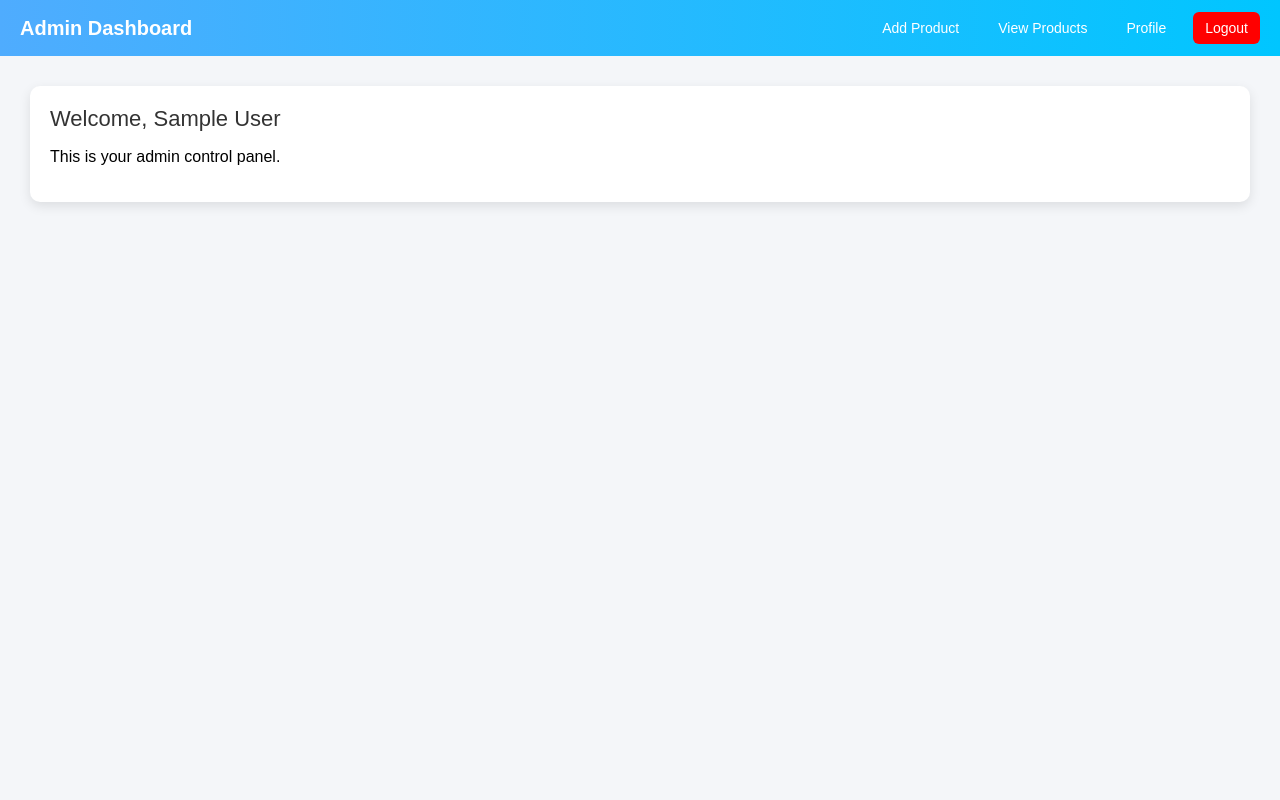
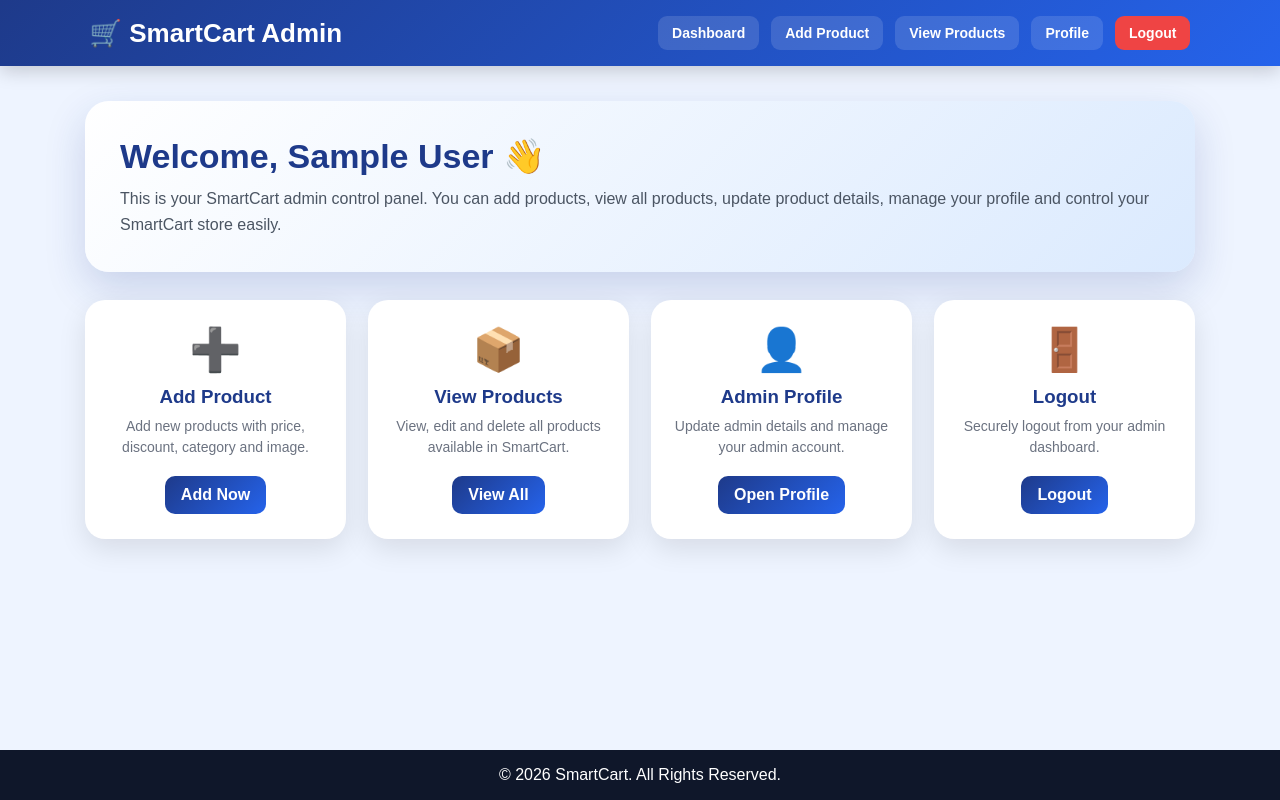
Before and after one commit to swathi0617/Smartcart, a Flask app: page /admin-dashboard in a window 1280 px wide. Run offline with Flask 2, Linux system fonts and the light colour scheme; the visitor is signed in with stand-in values (Sample User, id 1).

Commit message:
Update dashboard.html

```diff
--- a/templates/admin/dashboard.html
+++ b/templates/admin/dashboard.html
@@ -1,89 +1,241 @@
 <!DOCTYPE html>
-<html>
+<html lang="en">
 <head>
-    <title>Admin Dashboard</title>
+<meta charset="UTF-8">
+<meta name="viewport" content="width=device-width, initial-scale=1.0">
+<title>Admin Dashboard - SmartCart</title>
 
 <style>
-        body {
-            margin: 0;
-            font-family: Arial, sans-serif;
-            background: #f4f6f9;
+*{
+margin:0;
+padding:0;
+box-sizing:border-box;
+font-family:Arial,sans-serif;
 }
 
-        /* Navbar */
-        .navbar {
-            background: linear-gradient(90deg, #4facfe, #00c6ff);
-            padding: 12px 20px;
-            display: flex;
-            justify-content: space-between;
-            align-items: center;
-            color: white;
+body{
+min-height:100vh;
+background:#eef4ff;
+display:flex;
+flex-direction:column;
 }
 
-        .navbar h2 {
-            margin: 0;
-            font-size: 20px;
+/* NAVBAR */
+.navbar{
+background:linear-gradient(135deg,#1e3a8a,#2563eb);
+padding:16px 7%;
+display:flex;
+justify-content:space-between;
+align-items:center;
+position:sticky;
+top:0;
+z-index:1000;
+box-shadow:0 5px 18px rgba(0,0,0,.18);
 }
 
-        .nav-links {
-            display: flex;
-            gap: 15px;
-            align-items: center;
+.logo{
+color:#fff;
+font-size:26px;
+font-weight:800;
 }
 
-        .nav-links a {
-            color: white;
-            text-decoration: none;
-            padding: 8px 12px;
-            border-radius: 6px;
-            transition: 0.3s;
-            font-size: 14px;
+.nav-links{
+display:flex;
+gap:12px;
+align-items:center;
 }
 
-        .nav-links a:hover {
-            background: rgba(255,255,255,0.2);
+.nav-links a{
+color:white;
+text-decoration:none;
+padding:9px 14px;
+border-radius:9px;
+font-size:14px;
+font-weight:700;
+background:rgba(255,255,255,.13);
 }
 
-        .logout {
-            background: red;
+.nav-links a:hover{
+background:white;
+color:#1e3a8a;
 }
 
-        .logout:hover {
-            background: darkred;
+.logout{
+background:#ef4444 !important;
 }
 
-        /* Content */
-        .container {
-            padding: 30px;
+.menu-toggle{
+display:none;
+font-size:28px;
+color:white;
+cursor:pointer;
 }
 
-        .welcome {
-            font-size: 22px;
-            margin-bottom: 10px;
-            color: #333;
+/* CONTENT */
+.container{
+max-width:1150px;
+margin:auto;
+padding:35px 20px;
+width:100%;
+flex:1;
 }
 
-        .msg {
-            color: green;
-            margin-bottom: 15px;
+.flash{
+padding:13px 16px;
+border-radius:12px;
+margin-bottom:20px;
+font-weight:700;
+background:#dcfce7;
+color:#166534;
 }
 
-        .box {
-            background: white;
-            padding: 20px;
-            border-radius: 10px;
-            box-shadow: 0 4px 12px rgba(0,0,0,0.1);
+.hero-box{
+background:linear-gradient(135deg,#ffffff,#dbeafe);
+border-radius:24px;
+padding:35px;
+box-shadow:0 16px 40px rgba(30,58,138,.18);
+margin-bottom:28px;
+}
+
+.welcome{
+font-size:34px;
+font-weight:800;
+color:#1e3a8a;
+margin-bottom:10px;
+}
+
+.hero-box p{
+color:#4b5563;
+line-height:1.6;
+}
+
+.cards{
+display:grid;
+grid-template-columns:repeat(4,1fr);
+gap:22px;
+}
+
+.card{
+background:white;
+padding:25px 20px;
+border-radius:20px;
+box-shadow:0 10px 28px rgba(0,0,0,.10);
+text-align:center;
+}
+
+.card-icon{
+font-size:42px;
+margin-bottom:12px;
+}
+
+.card h3{
+color:#1e3a8a;
+margin-bottom:8px;
+}
+
+.card p{
+color:#6b7280;
+font-size:14px;
+margin-bottom:18px;
+line-height:1.5;
+}
+
+.card a{
+display:inline-block;
+text-decoration:none;
+background:linear-gradient(135deg,#1e3a8a,#2563eb);
+color:white;
+padding:10px 16px;
+border-radius:10px;
+font-weight:700;
+}
+
+.footer{
+background:#0f172a;
+color:white;
+text-align:center;
+padding:16px;
+margin-top:35px;
+}
+
+/* TABLET */
+@media(max-width:900px){
+.cards{
+grid-template-columns:repeat(2,1fr);
+}
+}
+
+/* MOBILE */
+@media(max-width:600px){
+
+.menu-toggle{
+display:block;
+}
+
+.nav-links{
+display:none;
+position:absolute;
+top:70px;
+right:15px;
+width:220px;
+background:white;
+border-radius:14px;
+padding:12px;
+box-shadow:0 10px 25px rgba(0,0,0,.18);
+flex-direction:column;
+align-items:stretch;
+}
+
+.nav-links.show{
+display:flex;
+}
+
+.nav-links a{
+background:#f1f5f9;
+color:#1e3a8a;
+text-align:center;
+}
+
+.logout{
+background:#fee2e2 !important;
+color:#991b1b !important;
+}
+
+.container{
+padding:25px 14px;
+}
+
+.hero-box{
+padding:25px 20px;
+}
+
+.welcome{
+font-size:27px;
+text-align:center;
+}
+
+.hero-box p{
+text-align:center;
+font-size:15px;
+}
+
+.cards{
+grid-template-columns:1fr;
+gap:18px;
+}
 }
 </style>
+</head>
 
-</head>
 <body>
 
-<!-- Navbar -->
 <div class="navbar">
-    <h2>Admin Dashboard</h2>
+<div class="logo">🛒 SmartCart Admin</div>
 
-    <div class="nav-links">
+<div class="menu-toggle" onclick="toggleMenu()">☰</div>
+
+<div class="nav-links" id="navMenu">
+<a href="/admin-dashboard">Dashboard</a>
 <a href="/admin/add-item">Add Product</a>
 <a href="/admin/item-list">View Products</a>
 <a href="/admin/profile">Profile</a>
@@ -93,22 +245,76 @@
 
 <div class="container">
 
-    <!-- Flash messages -->
 {% with messages = get_flashed_messages(with_categories=true) %}
+{% if messages %}
 {% for category, message in messages %}
-        <p class="msg">{{ message }}</p>
+<div class="flash">{{ message }}</div>
 {% endfor %}
+{% endif %}
 {% endwith %}
 
-    <div class="box">
-        <div class="welcome">
-            Welcome, {{ admin_name }}
+<div class="hero-box">
+<div class="welcome">Welcome, {{ admin_name }} 👋</div>
+<p>
+This is your SmartCart admin control panel.
+You can add products, view all products, update product details,
+manage your profile and control your SmartCart store easily.
+</p>
 </div>
 
-        <p>This is your admin control panel.</p>
+<div class="cards">
+
+<div class="card">
+<div class="card-icon">➕</div>
+<h3>Add Product</h3>
+<p>Add new products with price, discount, category and image.</p>
+<a href="/admin/add-item">Add Now</a>
+</div>
+
+<div class="card">
+<div class="card-icon">📦</div>
+<h3>View Products</h3>
+<p>View, edit and delete all products available in SmartCart.</p>
+<a href="/admin/item-list">View All</a>
+</div>
+
+<div class="card">
+<div class="card-icon">👤</div>
+<h3>Admin Profile</h3>
+<p>Update admin details and manage your admin account.</p>
+<a href="/admin/profile">Open Profile</a>
+</div>
+
+<div class="card">
+<div class="card-icon">🚪</div>
+<h3>Logout</h3>
+<p>Securely logout from your admin dashboard.</p>
+<a href="/admin-logout">Logout</a>
 </div>
 
 </div>
+</div>
+
+<footer class="footer">
+© 2026 SmartCart. All Rights Reserved.
+</footer>
+
+<script>
+function toggleMenu(){
+document.getElementById("navMenu").classList.toggle("show");
+}
+
+setTimeout(function(){
+let flash=document.querySelector(".flash");
+if(flash){
+flash.style.transition="0.5s";
+flash.style.opacity="0";
+setTimeout(function(){
+flash.style.display="none";
+},500);
+}
+},3000);
+</script>
 
 </body>
 </html>
```
Lines whose indentation alone changed are shown as unchanged.
